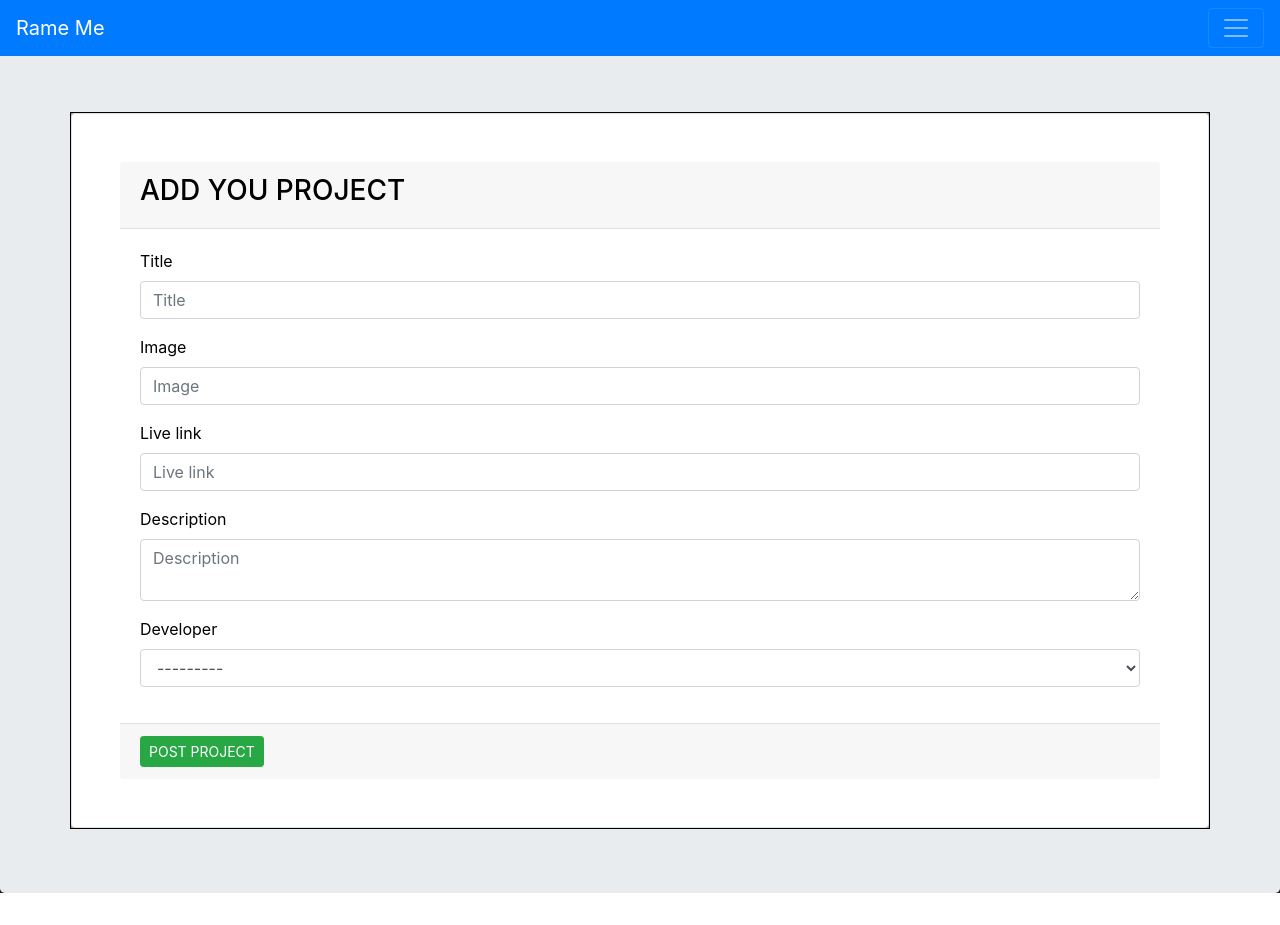
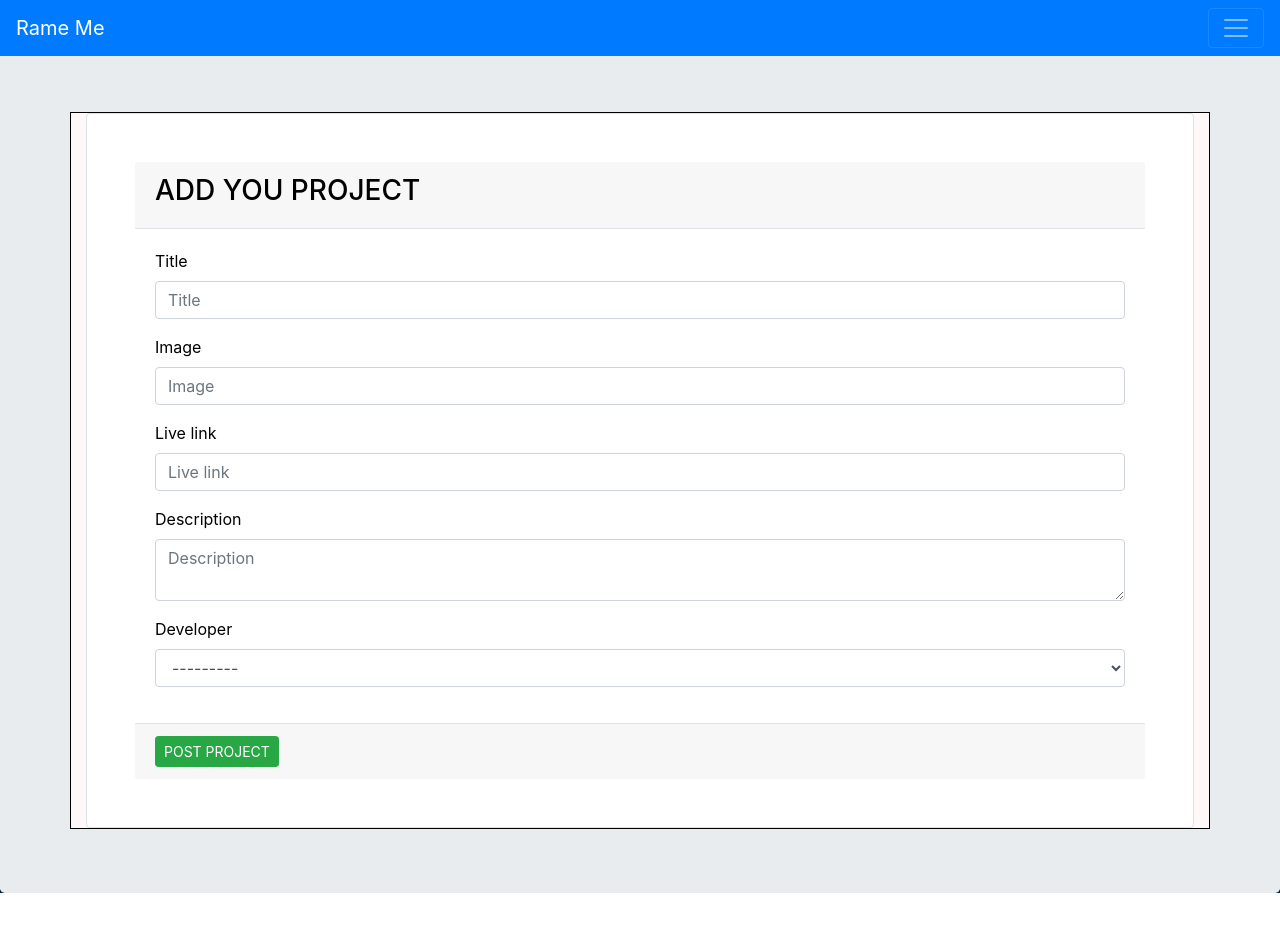
Before and after one commit to Antony-me/Ratemyapp, a Django app: page /new_post in a window 1280 px wide. Run offline with Django 3.2, Linux system fonts and the light colour scheme; the visitor is signed in with stand-in values (Sample User, id 1); data comes from the database, SQL or seed files in the repository; some libraries are stand-ins or nearby versions.

Commit message:
Styled single project page

```diff
--- a/static/css/styles.css
+++ b/static/css/styles.css
@@ -60,12 +60,9 @@
     width: 100%;
     margin: auto;
     justify-content: space-evenly;
-    background-color: rgb(155, 155, 155);
+    /* background-color: rgb(155, 155, 155); */
 
 
-}
-.counter-up .content{
-    background-color: rgb(155, 155, 155);
 }
 
 
@@ -95,7 +92,7 @@
 }
 
 .bc{
-    background-image: url(../images/endgame.jpg);
+    background-image: url(../images/autum.jpg);
     background-attachment: fixed;
     background-repeat: no-repeat;
     background-size: cover;
@@ -104,7 +101,6 @@
 
 .container{
     border: 1px solid black;
-    background-color: rgb(155, 155, 155);
-    /* margin: 0; */
-    padding: 0 0;
+    background-color: rgb(255, 248, 248);
+    padding: 5px , 0, ;
 }
```
Also changed, not shown: rating_app/templates/all_projects/project.html (+13 -8 lines), static/images/autum.jpg (added).
